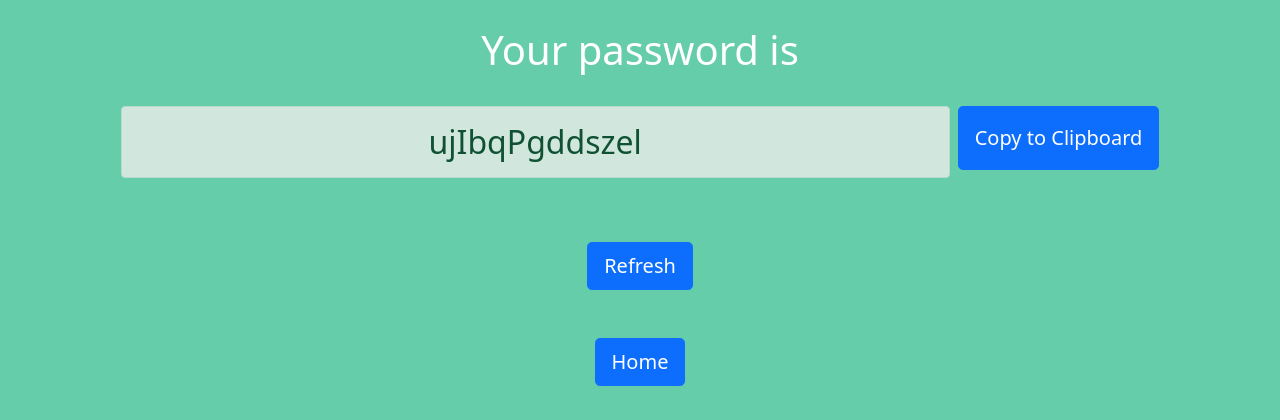
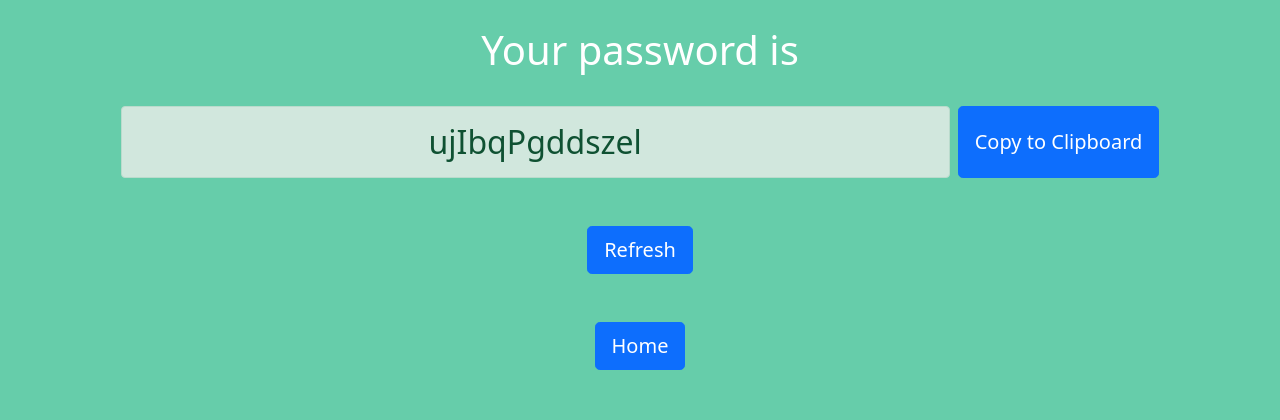
Before and after one commit to iot-lab-kiit/Password-Generator, a Django app: page /password/ in a window 1280 px wide. Shown: the top 420 px of the page. Run offline with Django 3.2, Linux system fonts and the light colour scheme.

Commit message:
Changing button UI and heading

```diff
--- a/generator/templates/generator/password.html
+++ b/generator/templates/generator/password.html
@@ -24,10 +24,10 @@
 			{% for pass in passwords %}
 			<br>
 			<div class="row justify-content-center m-0 gx-2">
-				<aside class="col-lg-9">
-					<h2 class="alert alert-success" id="{{pass}}">{{ pass }}</h2>
+				<aside class="col-lg-9 mb-md-3 mb-lg-0">
+					<h2 class="alert alert-success mb-0" id="{{pass}}">{{ pass }}</h2>
 				</aside>
-				<aside class="col-auto">
+				<aside class="col-auto d-flex">
 					<button class="btn btn-lg btn-primary py-md-3" onclick="copypass('{{pass}}')">Copy to Clipboard</button>
 				</aside>
 			</div>
```
